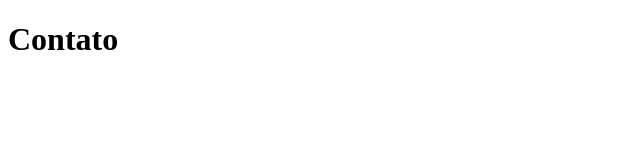
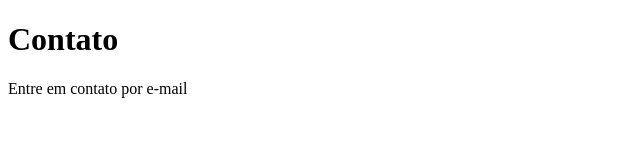
Before and after one commit to fernandox29/treinamento_allura, a plain HTML site: page contato.html in a window 1280 px wide. Shown: the whole page, without its empty margins (0-640 px from the left). Drawn offline with Linux system fonts and the light colour scheme.

Commit message:
Teste Fernando

```diff
--- a/contato.html
+++ b/contato.html
@@ -7,5 +7,6 @@
 </head>
 <body>
     <h1>Contato</h1>
+    <p>Entre em contato por e-mail</p>
 </body>
 </html>
```
